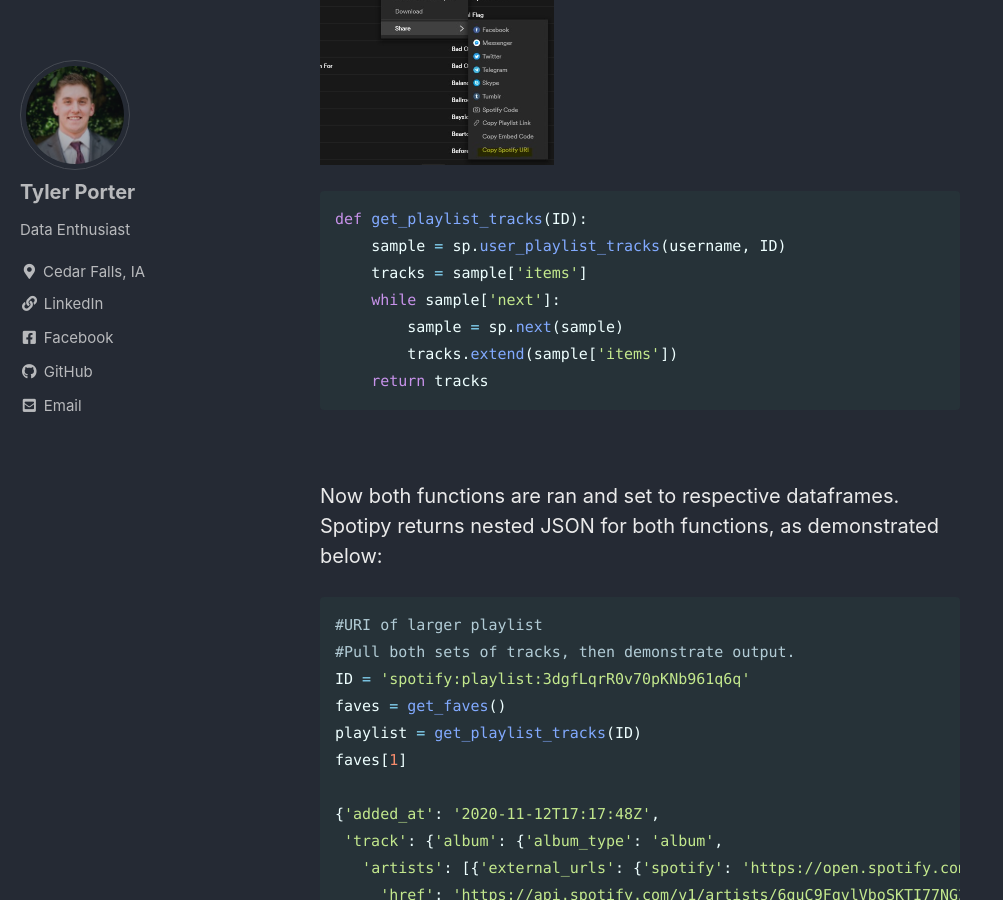
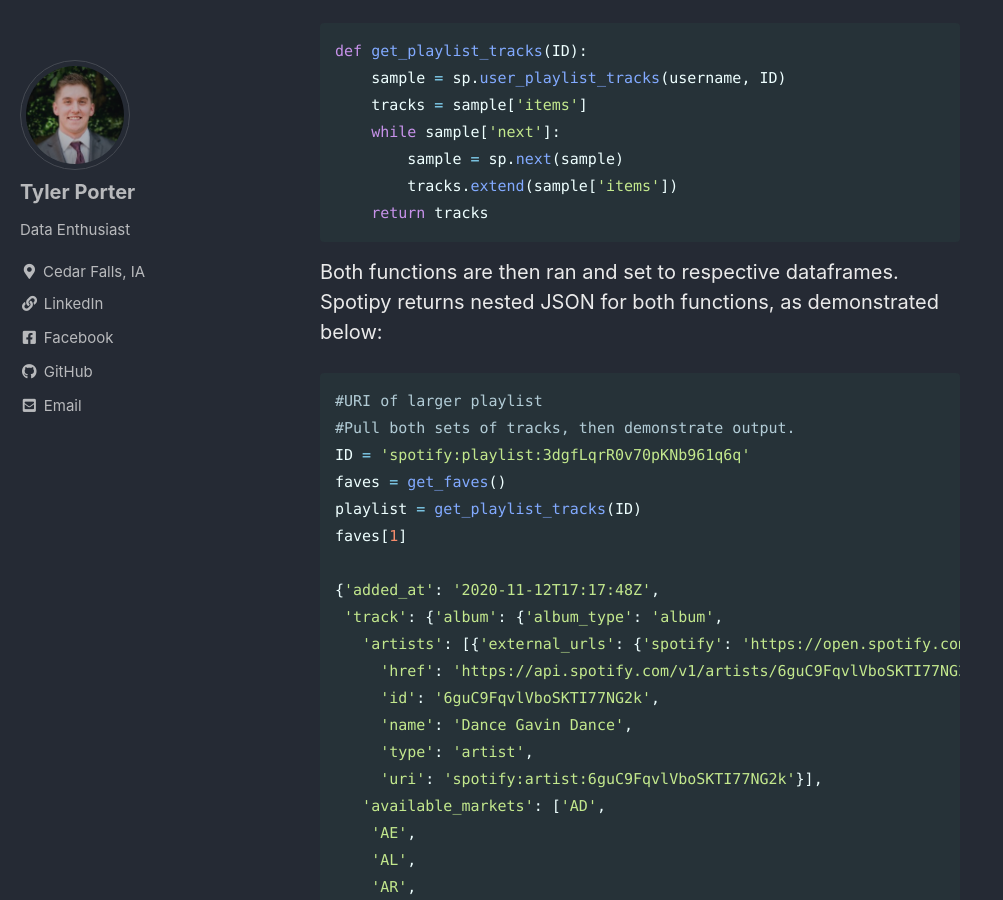
Before and after one commit to tyljporter/typo.github.io, a Jekyll site: the page built from _posts/2020-11-08-Spotify.md, in a window 1280 px wide and 900 px high, scrolled down 3438 px. Shown: the whole window, without its empty margins (0-1003 px from the left). Built offline with Jekyll 4.4.1, drawn with Linux system fonts in a browser that asks for light colours; cached includes are drawn as plain includes.

Commit message:
Spotify formatting v2

````diff
--- a/_posts/2020-11-08-Spotify.md
+++ b/_posts/2020-11-08-Spotify.md
@@ -27,7 +27,6 @@
 <div>
   <iframe src="https://open.spotify.com/embed/playlist/3dgfLqrR0v70pKNb961q6q" width="100%" height="350" frameborder="0" allowtransparency="true" allow="encrypted-media"></iframe>
 </div>
-<br />
 
 Spotify makes it easy to 'like' certain songs and places them in a separate, private playlist.
 This got me thinking; assuming that all of my 'liked' songs are within the above playlist, can we use Machine Learning to decipher what makes a song go from simply a good song to one that I absolutely love?
@@ -60,7 +59,6 @@
                                    redirect_uri=redirect_uri)
 sp = spotipy.Spotify(auth=token)
 ```
-<br />
 
 Now we are authorized and ready to start pulling some data!
 The first step is to utilize Spotipy's `current_user_saved_tracks()` to pull my library of saved tracks. This defined function doesn't take any variables, but spotipy's function uses the username that is passed during the authentication process.
@@ -75,7 +73,6 @@
         tracks.extend(results['items'])
     return tracks
 ```
-<br />
 
 Now that we have a function defined to collect my liked tracks, it's time to grab the contents of the 'poppostpunkcore' playlist.
 Another custom function was created utilizing Spotipy's `user_playlist_tracks()` function. This function takes a single playlist ID that is obtained in Spotify.
@@ -91,9 +88,8 @@
         tracks.extend(sample['items'])
     return tracks
 ```
-<br />
 
-Now both functions are ran and set to respective dataframes.
+Both functions are then ran and set to respective dataframes.
 Spotipy returns nested JSON for both functions, as demonstrated below:
 ```python
 #URI of larger playlist
````
